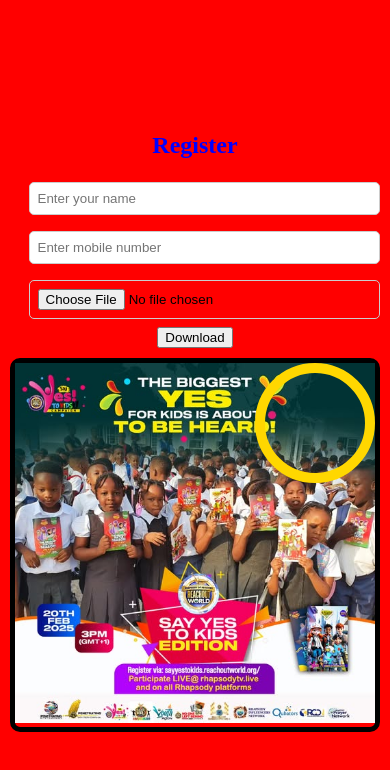
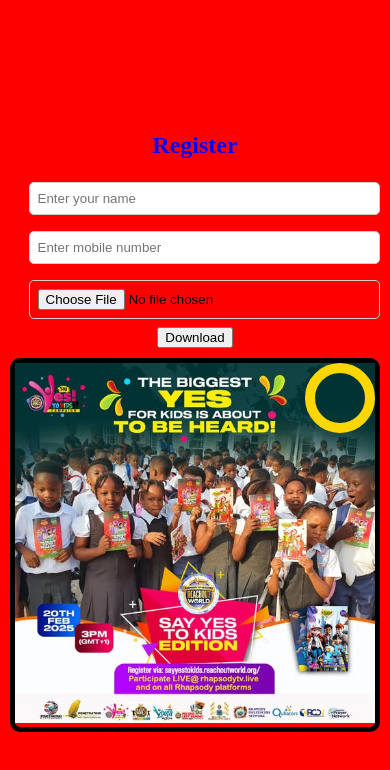
Before and after one commit to Efobikings/kiddies, a plain HTML site: page index.html in a window 390 px wide. Drawn offline with nearby package versions, Linux system fonts and the light colour scheme.

Commit message:
index modified

```diff
--- a/index.html
+++ b/index.html
@@ -81,6 +81,14 @@
             height: 100%;
             object-fit: cover;
         }
+        .image-div {
+            position: absolute;
+            top: 0%;
+            right: 0;
+            border: 10px solid gold;
+            border-radius: 70px;
+            height: 50px;
+            width: 50px;
         }
     </style>
     <script src="https://cdnjs.cloudflare.com/ajax/libs/html2canvas/1.4.1/html2canvas.min.js"></script>
```
